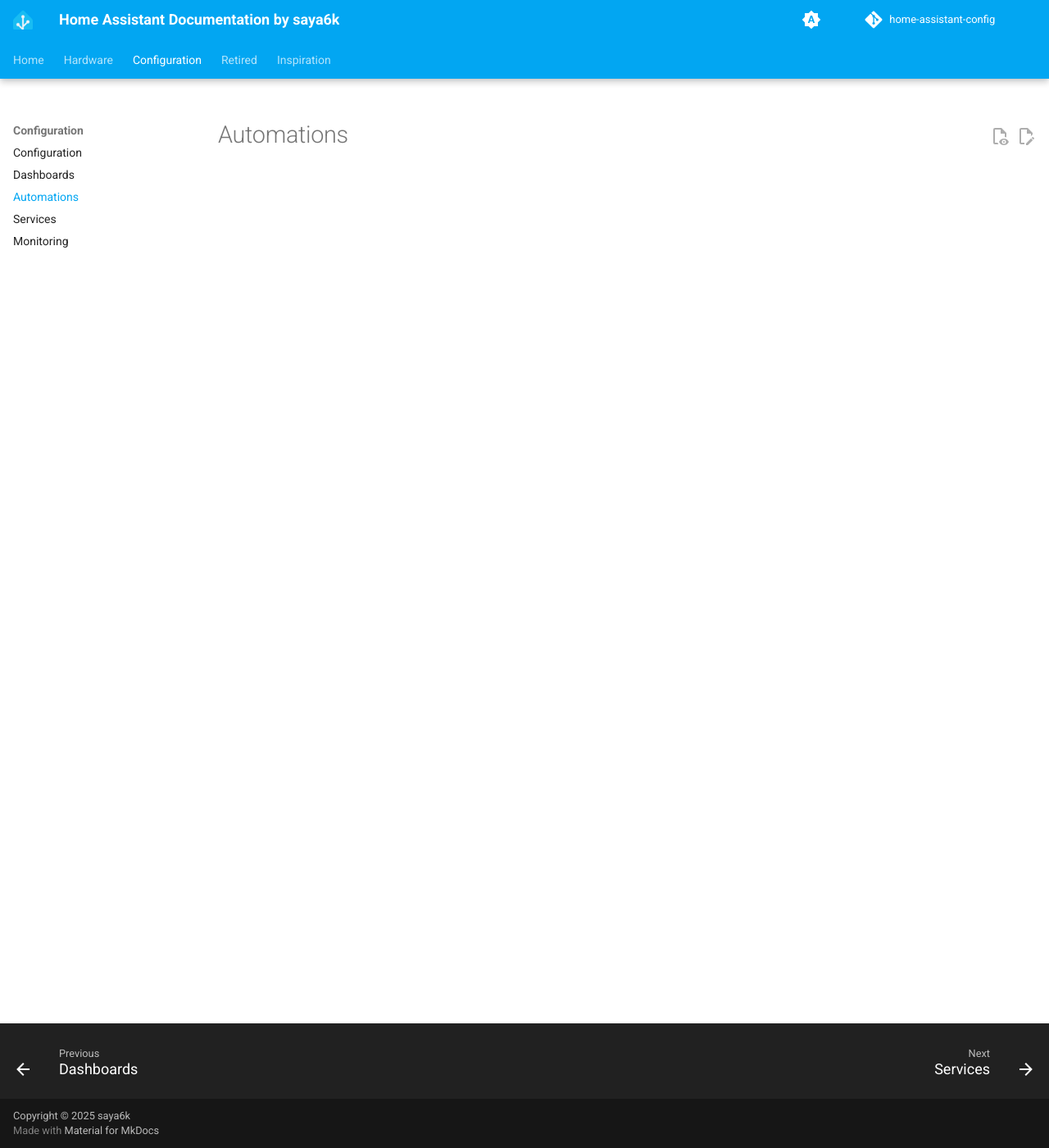
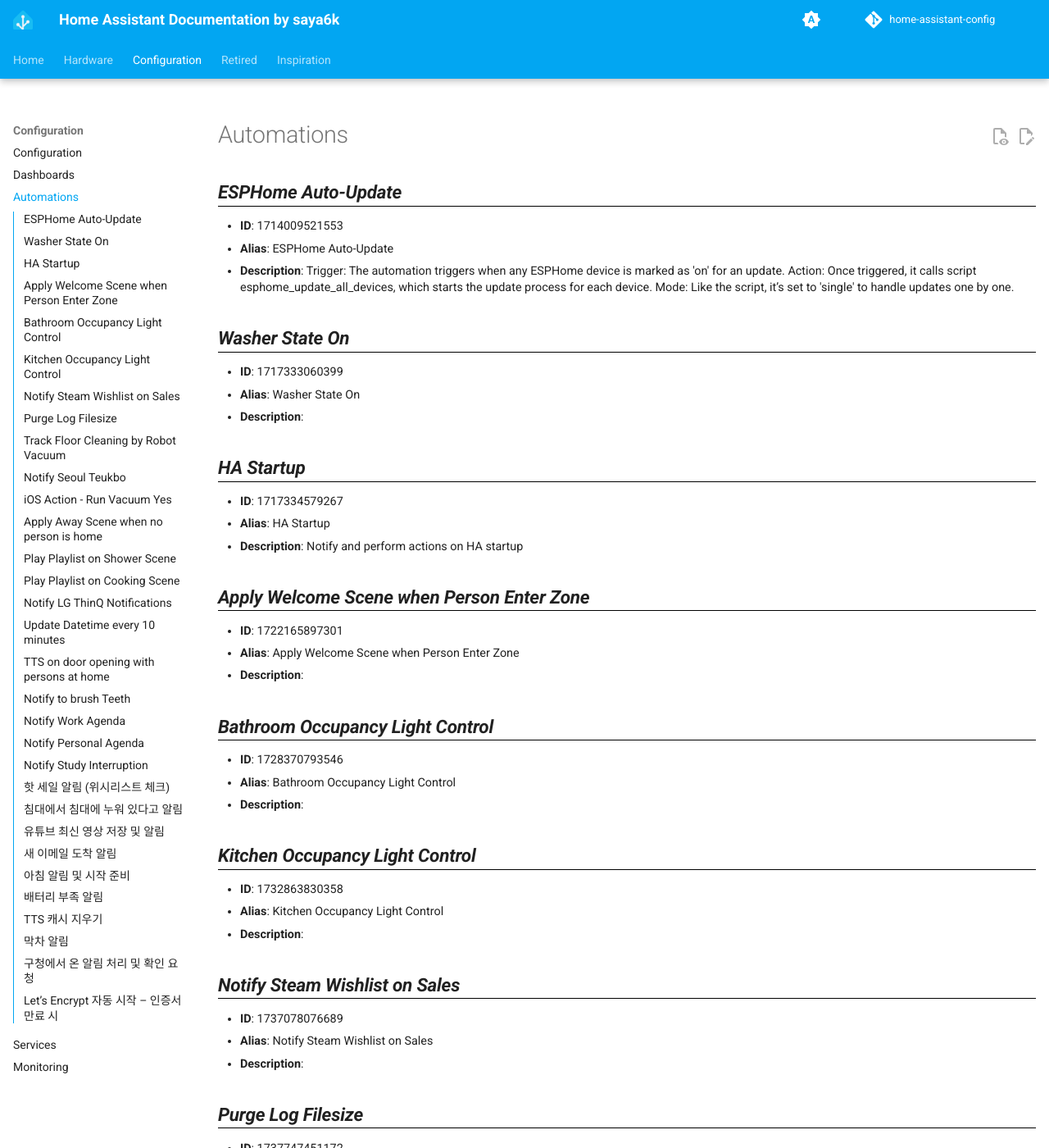
Before and after one commit to saya6k/home-assistant-config, an MkDocs documentation site: the page built from docs/config/automations.md, in a window 1280 px wide and 1400 px high. Shown: the whole window at 82% size. Built offline with MkDocs 1.6.1 and Material for MkDocs 9.7.7, drawn with Linux system fonts in a browser that asks for light colours; comment, search, counter and statistics services are not loaded; some of the changed text lies outside the part shown.

Commit message:
feat: generate markdown documentation from automations.yaml file
Co-authored-by: aider (gpt-4o) <aider@aider.chat>

```diff
--- a/docs/config/automations.md
+++ b/docs/config/automations.md
@@ -3,3 +3,158 @@ title: Automations
 ---
 
 # Automations
+
+## ESPHome Auto-Update
+- **ID**: 1714009521553
+- **Alias**: ESPHome Auto-Update
+- **Description**: Trigger: The automation triggers when any ESPHome device is marked as 'on' for an update. Action: Once triggered, it calls script esphome_update_all_devices, which starts the update process for each device. Mode: Like the script, it’s set to 'single' to handle updates one by one.
+
+## Washer State On
+- **ID**: 1717333060399
+- **Alias**: Washer State On
+- **Description**:
+
+## HA Startup
+- **ID**: 1717334579267
+- **Alias**: HA Startup
+- **Description**: Notify and perform actions on HA startup
+
+## Apply Welcome Scene when Person Enter Zone
+- **ID**: 1722165897301
+- **Alias**: Apply Welcome Scene when Person Enter Zone
+- **Description**:
+
+## Bathroom Occupancy Light Control
+- **ID**: 1728370793546
+- **Alias**: Bathroom Occupancy Light Control
+- **Description**:
+
+## Kitchen Occupancy Light Control
+- **ID**: 1732863830358
+- **Alias**: Kitchen Occupancy Light Control
+- **Description**:
+
+## Notify Steam Wishlist on Sales
+- **ID**: 1737078076689
+- **Alias**: Notify Steam Wishlist on Sales
+- **Description**:
+
+## Purge Log Filesize
+- **ID**: 1737747451172
+- **Alias**: Purge Log Filesize
+- **Description**: Purge Log when file size exceed 50mb
+
+## Track Floor Cleaning by Robot Vacuum
+- **ID**: 1738794001846
+- **Alias**: Track Floor Cleaning by Robot Vacuum
+- **Description**:
+
+## Notify Seoul Teukbo
+- **ID**: 1739462792155
+- **Alias**: Notify Seoul Teukbo
+- **Description**:
+
+## iOS Action - Run Vacuum Yes
+- **ID**: 1739748588995
+- **Alias**: iOS Action - Run Vacuum Yes
+- **Description**:
+
+## Apply Away Scene when no person is home
+- **ID**: 1739844963798
+- **Alias**: Apply Away Scene when no person is home
+- **Description**:
+
+## Play Playlist on Shower Scene
+- **ID**: 1739846179022
+- **Alias**: Play Playlist on Shower Scene
+- **Description**: Play Spotify playlist
+
+## Play Playlist on Cooking Scene
+- **ID**: 1739846462573
+- **Alias**: Play Playlist on Cooking Scene
+- **Description**: Play Spotify playlist
+
+## Notify LG ThinQ Notifications
+- **ID**: 1739846798671
+- **Alias**: Notify LG ThinQ Notifications
+- **Description**:
+
+## Update Datetime every 10 minutes
+- **ID**: 1740397060235
+- **Alias**: Update Datetime every 10 minutes
+- **Description**:
+
+## TTS on door opening with persons at home
+- **ID**: 1741577306708
+- **Alias**: TTS on door opening with persons at home
+- **Description**:
+
+## Notify to brush Teeth
+- **ID**: 1750997515323
+- **Alias**: Notify to brush Teeth
+- **Description**:
+
+## Notify Work Agenda
+- **ID**: 1751020435496
+- **Alias**: Notify Work Agenda
+- **Description**:
+
+## Notify Personal Agenda
+- **ID**: 1751020560204
+- **Alias**: Notify Personal Agenda
+- **Description**:
+
+## Notify Study Interruption
+- **ID**: 1751025981451
+- **Alias**: Notify Study Interruption
+- **Description**:
+
+## 핫 세일 알림 (위시리스트 체크)
+- **ID**: 1753928991880
+- **Alias**: 핫 세일 알림 (위시리스트 체크)
+- **Description**: 핫 세일 상품을 위시리스트에 대응하여 알림을 전송합니다. 이 자동화는 세일 상품이 위시리스트에 있는 경우에만 알림을 제공합니다.
+
+## 침대에서 침대에 누워 있다고 알림
+- **ID**: 1753930331307
+- **Alias**: 침대에서 침대에 누워 있다고 알림
+- **Description**: 침대에 누워 있고, 집이 일정 조건을 충족할 때 조명과 음악으로 편안한 환경 조성.
+
+## 유튜브 최신 영상 저장 및 알림
+- **ID**: 1753948404845
+- **Alias**: 유튜브 최신 영상 저장 및 알림
+- **Description**:
+
+## 새 이메일 도착 알림
+- **ID**: 1753958558668
+- **Alias**: 새 이메일 도착 알림
+- **Description**:
+
+## 아침 알림 및 시작 준비
+- **ID**: 1753959217336
+- **Alias**: 아침 알림 및 시작 준비
+- **Description**: 아침 일찍 일어나기 위한 맞춤 알림과 환경 설정 자동화입니다.
+
+## 배터리 부족 알림
+- **ID**: 1754101151958
+- **Alias**: 배터리 부족 알림
+- **Description**: 주요 기기의 배터리가 30% 미만으로 떨어지면 알림을 보냅니다.
+
+## TTS 캐시 지우기
+- **ID**: 1754101632706
+- **Alias**: TTS 캐시 지우기
+- **Description**: 매일 오전 1시에 TTS 캐시를 지웁니다.
+
+## 막차 알림
+- **ID**: 1754998962612
+- **Alias**: 막차 알림
+- **Description**: 다수 센서의 '마지막 차량 정보'를 확인하고, 막차 여부가 확인되면 알림을 보냄.
+
+## 구청에서 온 알림 처리 및 확인 요청
+- **ID**: 1754999423567
+- **Alias**: 구청에서 온 알림 처리 및 확인 요청
+- **Description**: District office에서 전달된 알림을 처리하여 사용자에게 알림과 필수 확인 요청을 수행하는 자동화
+
+## Let’s Encrypt 자동 시작 – 인증서 만료 시
+- **ID**: 1755190192909
+- **Alias**: Let’s Encrypt 자동 시작 – 인증서 만료 시
+- **Description**: 인증서 유효성 검사 실패(is_valid: false) 시 Let’s Encrypt Addon(core_letsencrypt)를 시작합니다.
```
